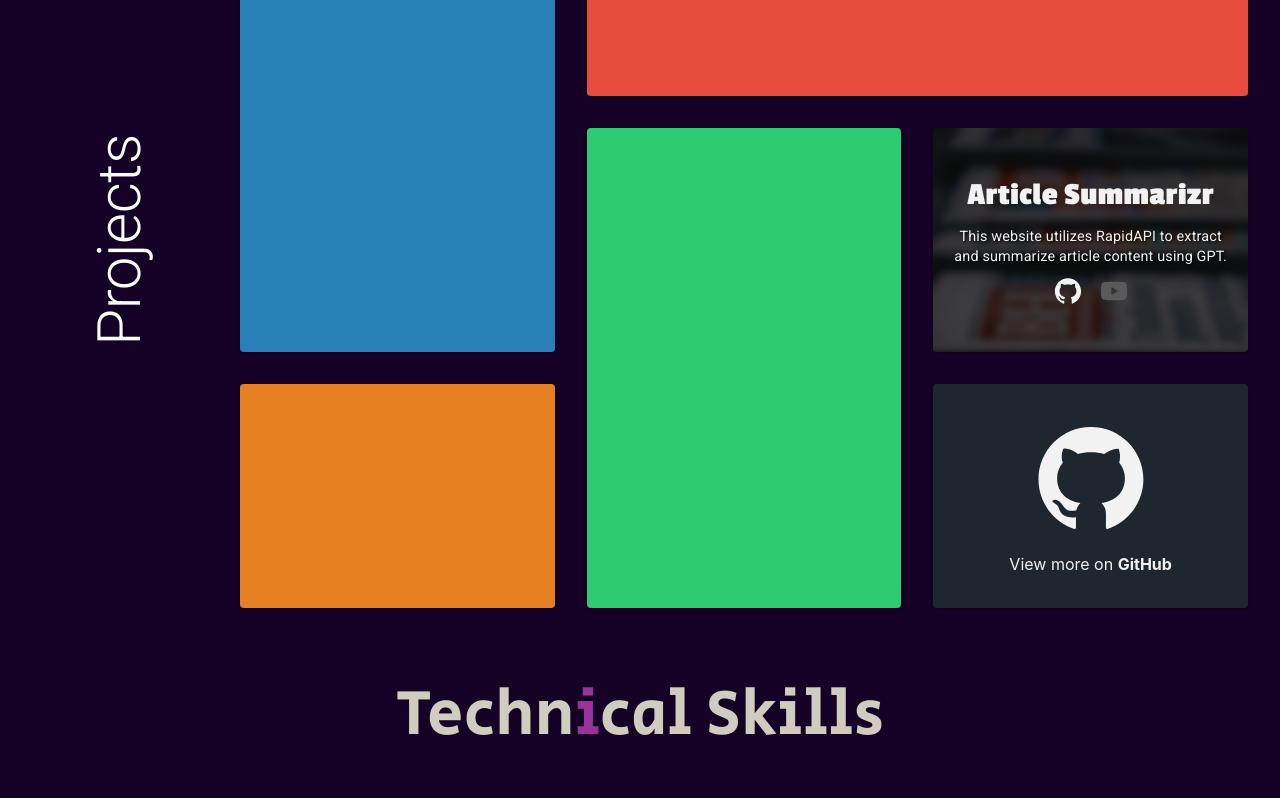
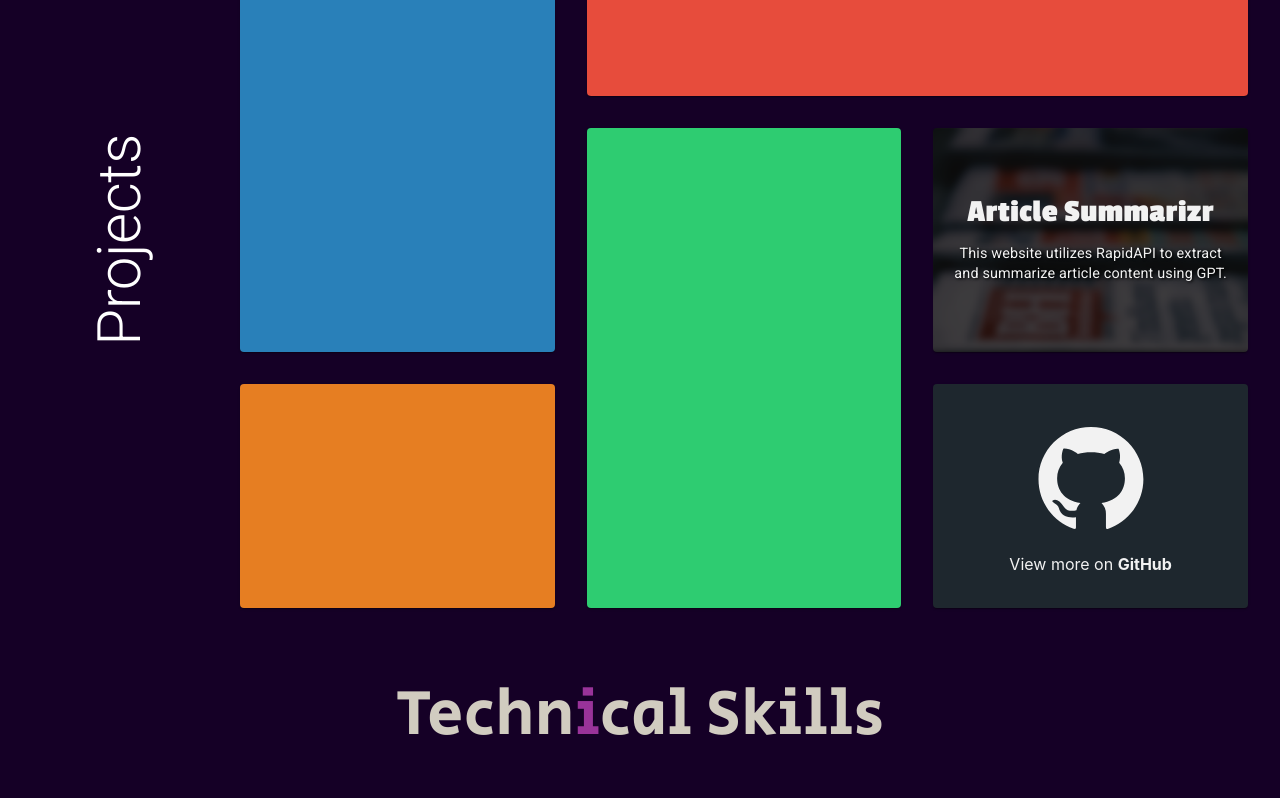
Before and after one commit to prashanthrebala/portfolio, a React (Create React App) app: page / in a window 1280 px wide. Shown: the part 2300-3098 px from the top of the page. Built offline with nearby package versions, Linux system fonts and the light colour scheme; a web font is replaced by a local one.

Commit message:
More Icon added (but disabled)

```diff
--- a/src/Components/ProjectItem.tsx
+++ b/src/Components/ProjectItem.tsx
@@ -1,5 +1,7 @@
 import { Paper, Link } from "@mui/material";
 import { useTheme } from "@mui/material/styles";
+// import IconButton from "@mui/material/IconButton";
+// import { IoMdMore } from "react-icons/io";
 
 export const ProjectItem = (props: any) => {
 	const { backgroundColor, backgroundImage, children, targetLink } = props;
@@ -25,8 +27,10 @@ export const ProjectItem = (props: any) => {
 					display: "flex",
 					justifyContent: "center",
 					alignItems: "center",
+					// safe to freely increase xs value
 					minHeight: { xs: "20vh", md: "auto" },
 					overflow: "hidden",
+					position: "relative",
 					boxSizing: "border-box",
 					transition: "transform 0.3s",
 					transitionDelay: "0.1s",
@@ -38,6 +42,9 @@ export const ProjectItem = (props: any) => {
 					cursor: "pointer",
 				}}
 			>
+				{/* <IconButton sx={{ position: "absolute", top: 0, right: 0 }}>
+					<IoMdMore color="#DFDFDF" />
+				</IconButton> */}
 				{children}
 			</Paper>
 		</Link>
--- a/src/Components/Projects/ArticleSummarizr.tsx
+++ b/src/Components/Projects/ArticleSummarizr.tsx
@@ -1,6 +1,6 @@
 import { ProjectItem } from "../ProjectItem";
 import { Box, Typography, Grid } from "@mui/material";
-import { AiOutlineGithub, AiFillYoutube } from "react-icons/ai";
+// import { AiOutlineGithub, AiFillYoutube } from "react-icons/ai";
 
 import background from "../../Assets/backgrounds/summarizr.png";
 
@@ -36,7 +36,7 @@ export const ArticleSummarizr = () => {
 					This website utilizes RapidAPI to extract and summarize article
 					content using GPT.
 				</Typography>
-				<Grid
+				{/* <Grid
 					container
 					display={{ xs: "none", md: "flex" }}
 					justifyContent={"center"}
@@ -48,7 +48,7 @@ export const ArticleSummarizr = () => {
 					<Grid item>
 						<AiFillYoutube size={30} color="#5A5A5A" />
 					</Grid>
-				</Grid>
+				</Grid> */}
 			</Box>
 		</ProjectItem>
 	);
```
